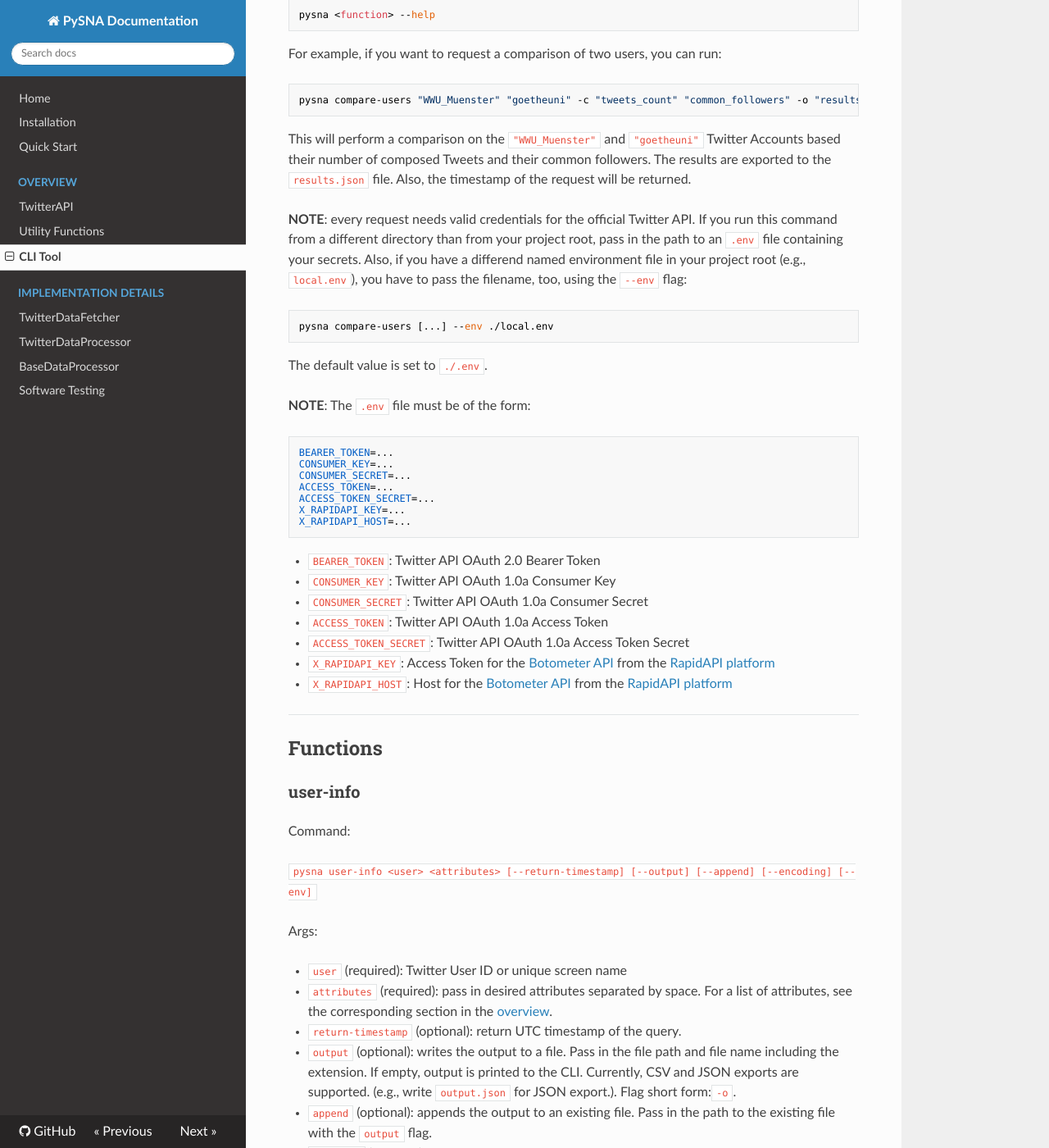
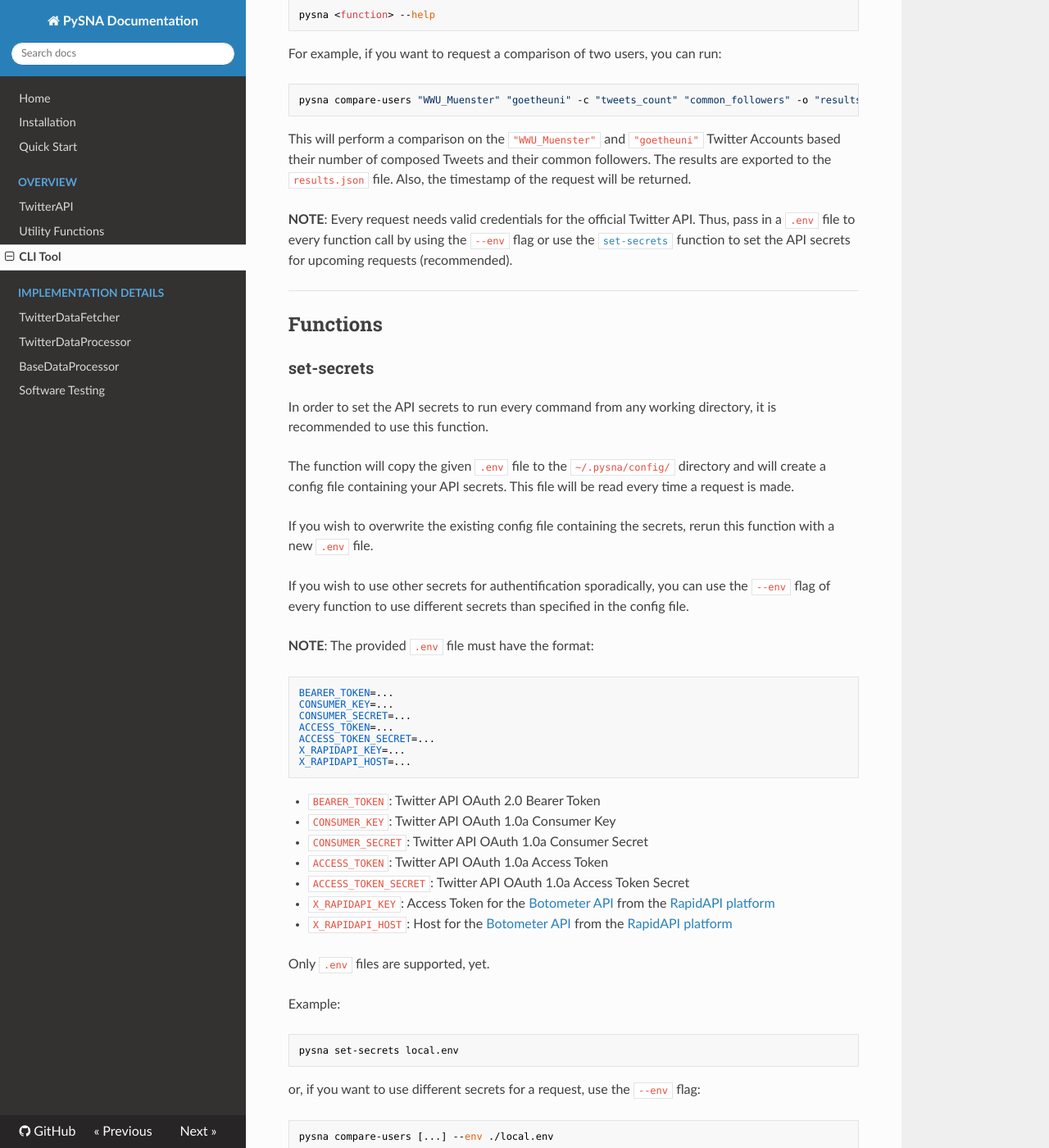
Before and after one commit to mathun3003/PySNA, an MkDocs documentation site: the page built from docs/docs/user-guide/cli.md, in a window 1280 px wide and 1400 px high, scrolled down 357 px. Shown: the whole window at 82% size. Built offline with MkDocs 1.6.1, drawn with Linux system fonts in a browser that asks for light colours; nearby versions of some CDN libraries; some of the changed text lies outside the part shown.

Commit message:
update docs

````diff
--- a/docs/docs/user-guide/cli.md
+++ b/docs/docs/user-guide/cli.md
@@ -22,15 +22,24 @@ pysna compare-users "WWU_Muenster" "goetheuni" -c "tweets_count" "common_followe
 
 This will perform a comparison on the ``"WWU_Muenster"`` and ``"goetheuni"`` Twitter Accounts based their number of composed Tweets and their common followers. The results are exported to the ``results.json`` file. Also, the timestamp of the request will be returned.
 
-**NOTE**: every request needs valid credentials for the official Twitter API. If you run this command from a different directory than from your project root, pass in the path to an ``.env`` file containing your secrets. Also, if you have a differend named environment file in your project root (e.g., ``local.env``), you have to pass the filename, too, using the ``--env`` flag:
+**NOTE**: Every request needs valid credentials for the official Twitter API. Thus, pass in a ```.env``` file to every function call by using the ```--env``` flag or use the [```set-secrets```](cli.md#set-secrets) function to set the API secrets for upcoming requests (recommended).
 
-```bash
-pysna compare-users [...] --env ./local.env
-```
+________
 
-The default value is set to ``./.env``.
+Functions
+------------
 
-**NOTE**: The ```.env``` file must be of the form:
+### set-secrets
+
+In order to set the API secrets to run every command from any working directory, it is recommended to use this function.
+
+The function will copy the given ```.env``` file to the ```~/.pysna/config/``` directory and will create a config file containing your API secrets. This file will be read every time a request is made.
+
+If you wish to overwrite the existing config file containing the secrets, rerun this function with a new ```.env``` file.
+
+If you wish to use other secrets for authentification sporadically, you can use the ```--env``` flag of every function to use different secrets than specified in the config file.
+
+**NOTE**: The provided ```.env``` file must have the format:
 
 ```
 BEARER_TOKEN=...
@@ -50,10 +59,24 @@ X_RAPIDAPI_HOST=...
 - ```X_RAPIDAPI_KEY```: Access Token for the [Botometer API](https://rapidapi.com/OSoMe/api/botometer-pro/details) from the [RapidAPI platform](https://rapidapi.com/hub)
 - ```X_RAPIDAPI_HOST```: Host for the [Botometer API](https://rapidapi.com/OSoMe/api/botometer-pro/details) from the [RapidAPI platform](https://rapidapi.com/hub)
 
+Only ```.env``` files are supported, yet.
+
+
+Example:
+
+```bash
+pysna set-secrets local.env
+```
+
+or, if you want to use different secrets for a request, use the ```--env``` flag:
+
+```bash
+pysna compare-users [...] --env ./local.env
+```
+
 ________
 
-Functions
-------------
+
 ### user-info
 
 Command:
@@ -69,7 +92,7 @@ Args:
 Flag short form:```-o```.
 - ```append``` (optional): appends the output to an existing file. Pass in the path to the existing file with the ```output``` flag.
 - ```encoding``` (optional): specify file encoding. Defaults to UTF-8.
-- ```env``` (positional): specify path to environment file. Defaults to ```.env```.
+- ```env``` (positional): specify path to environment file. Defaults to ```~/.pysna/config/secrets.env``` (i.e., the config file path set via the [```set-secrets```](cli.md#set-secrets) function).
 Flag short form:```-e```.
 
 ________
@@ -93,7 +116,7 @@
 Flag short form:```-o```.
 - ```append``` (optional): appends the output to an existing file. Pass in the path to the existing file with the ```output``` flag.
 - ```encoding``` (optional): specify file encoding. Defaults to UTF-8.
-- ```env``` (positional): specify path to environment file. Defaults to ```.env```.
+- ```env``` (positional): specify path to environment file. Defaults to ```~/.pysna/config/secrets.env``` (i.e., the config file path set via the [```set-secrets```](cli.md#set-secrets) function).
 Flag short form:```-e```.
 
 ________
@@ -113,7 +136,7 @@ Args:
 Flag short form:```-o```.
 - ```append``` (optional): appends the output to an existing file. Pass in the path to the existing file with the ```output``` flag.
 - ```encoding``` (optional): specify file encoding. Defaults to UTF-8.
-- ```env``` (positional): specify path to environment file. Defaults to ```.env```.
+- ```env``` (positional): specify path to environment file. Defaults to ```~/.pysna/config/secrets.env``` (i.e., the config file path set via the [```set-secrets```](cli.md#set-secrets) function).
 Flag short form:```-e```.
 
 ________
@@ -137,11 +160,7 @@
 Flag short form:```-o```.
 - ```append``` (optional): appends the output to an existing file. Pass in the path to the existing file with the ```output``` flag.
 - ```encoding``` (optional): specify file encoding. Defaults to UTF-8.
-- ```env``` (positional): specify path to environment file. Defaults to ```.env```.
+- ```env``` (positional): specify path to environment file. Defaults to ```~/.pysna/config/secrets.env``` (i.e., the config file path set via the [```set-secrets```](cli.md#set-secrets) function).
 Flag short form:```-e```.
 
 ________
-
-Notes
-------------
-- Only ``.env`` files are supported for the CLI, yet.
--- a/docs/mkdocs.yml
+++ b/docs/mkdocs.yml
@@ -10,7 +10,7 @@ nav:
   - Installation: user-guide/installation.md
   - Quick Start: user-guide/quick-start.md
   - Overview: # TODO
-      - TwitterAPI: user-guide/overview/TwitterAPI.md # TODO: explain comparison over time (with an example)
+      - TwitterAPI: user-guide/overview/TwitterAPI.md
       - Utility Functions: user-guide/overview/Utilities.md
       - CLI Tool: user-guide/cli.md
   - Implementation Details: # TODO
````
Also changed, not shown: docs/site/index.html, docs/site/search/search_index.json, docs/site/user-guide/cli/index.html, 1 other file.
